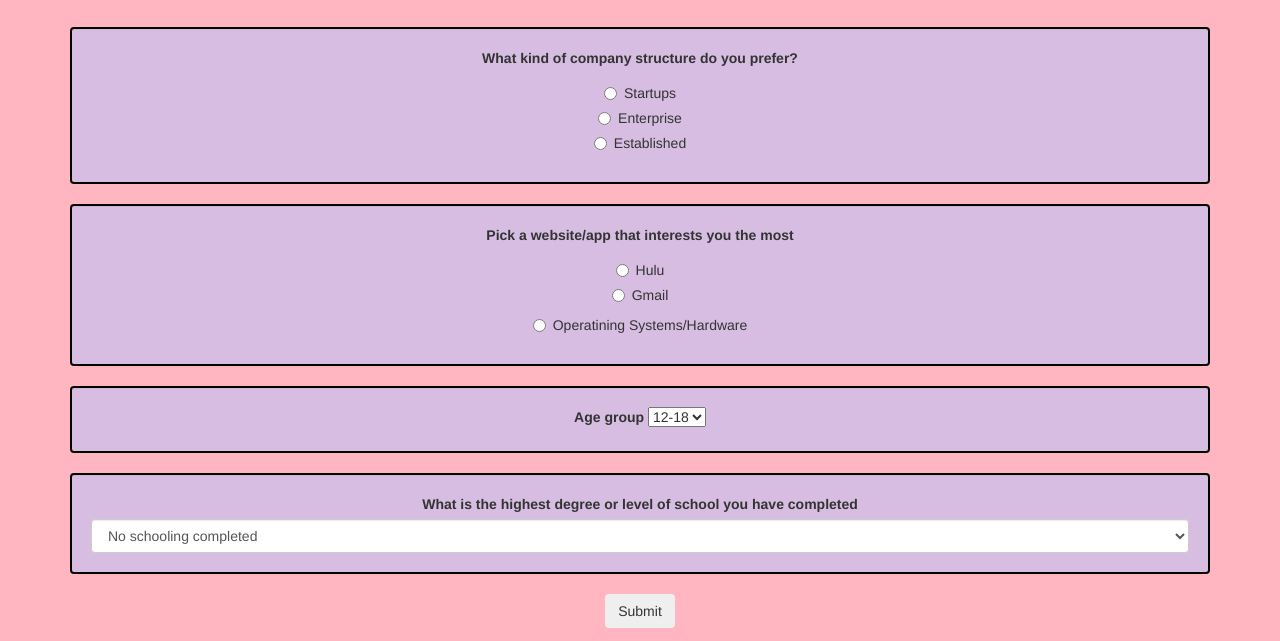
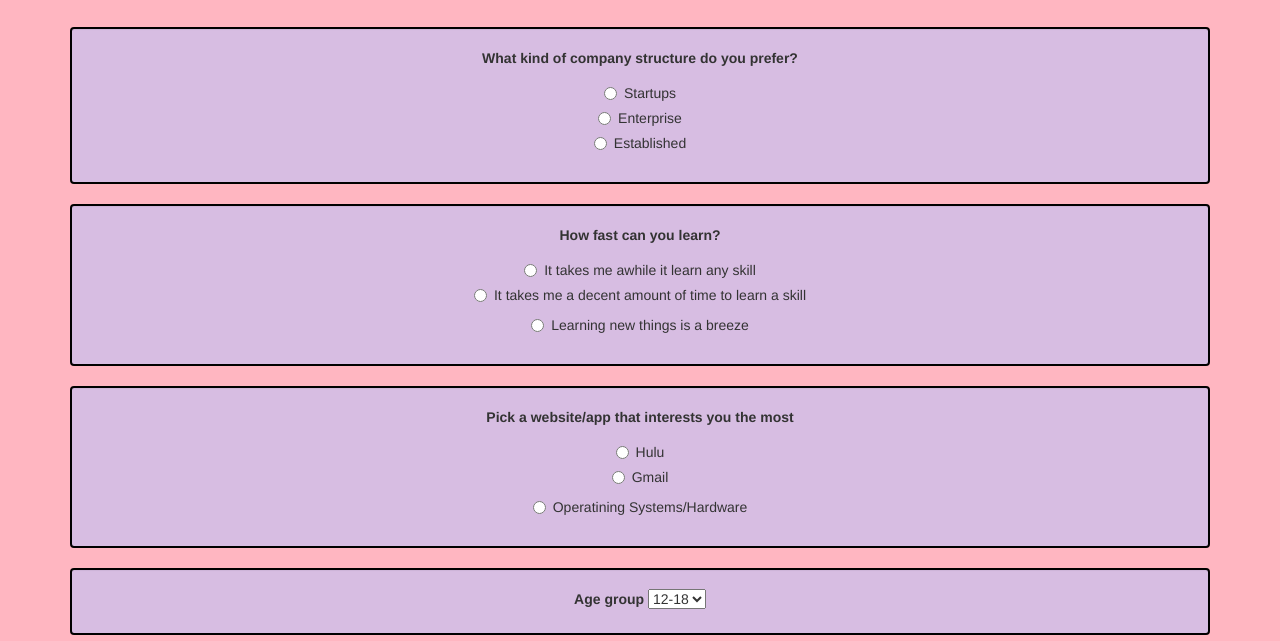
Before and after one commit to NickoDelaCruz/project2, a plain HTML site: page index.html in a window 1280 px wide. Shown: the part 159-800 px from the top of the page. Drawn offline with Linux system fonts and the light colour scheme.

Commit message:
finished all the survey questions now to style it up and clean up my code.

```diff
--- a/index.html
+++ b/index.html
@@ -34,7 +34,30 @@
       </div>
 
       <div class="well">
-        <label for="starters1"> Pick a website/app that interests you the most
+        <label for="starters2"> How fast can you learn?
+        </label>
+      <div class="radio">
+        <label>
+          <input type="radio" name="start1" value="long">
+          It takes me awhile it learn any skill
+        </label>
+      </div>
+      <div class="radio">
+        <label>
+         <input type="radio" name="start1" value="avg">
+          It takes me a decent amount of time to learn a skill
+        </label>
+      <div class="radio">
+        <label>
+          <input type="radio" name="start1" value="fast">
+          Learning new things is a breeze
+        </label>
+      </div>
+      </div>
+      </div>
+
+      <div class="well">
+        <label for="starters3"> Pick a website/app that interests you the most
         </label>
       <div class="radio">
         <label>
```
